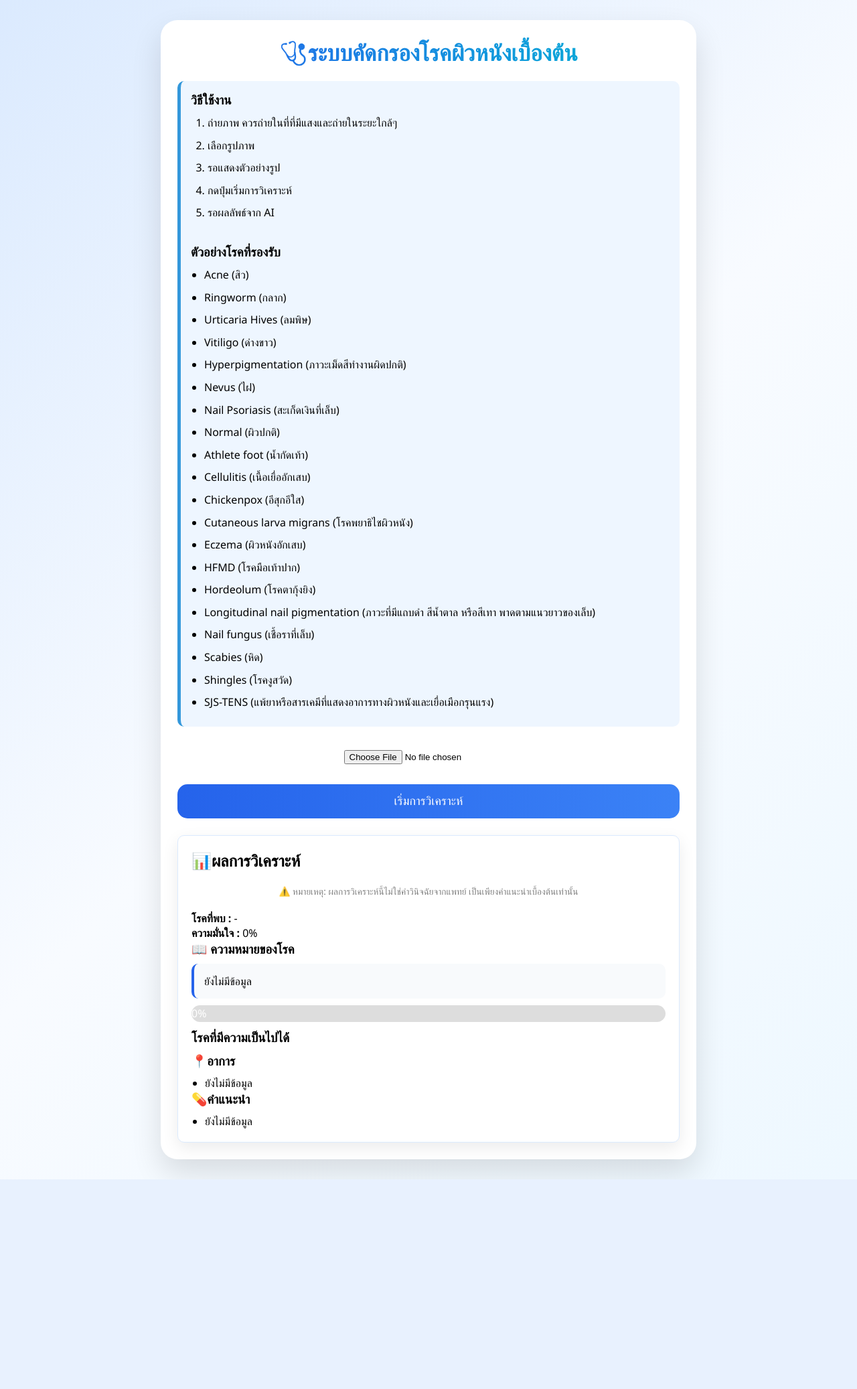
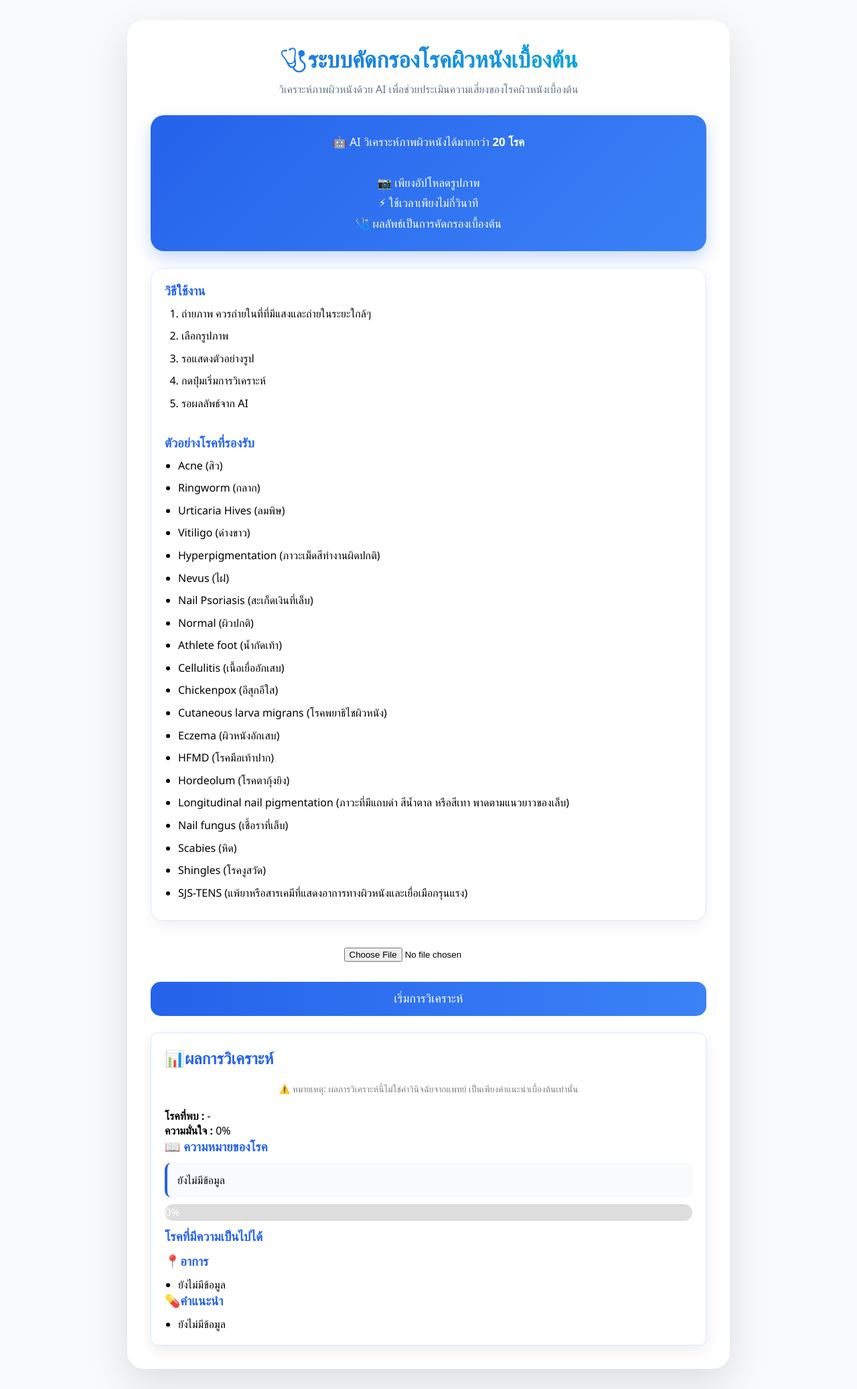
Before and after one commit to st12576-creator/SkinAiwebsite, a Flask app: page / in a window 1280 px wide. Shown: the whole page at 67% size. Before the commit the page ends 1761 px from the top, so only its background shows below. Run offline with Flask 3, Linux system fonts and the light colour scheme.

Commit message:
Update index.html

```diff
--- a/templates/index.html
+++ b/templates/index.html
@@ -14,18 +14,18 @@
 
 body{
     font-family:Segoe UI,Tahoma,Geneva,Verdana,sans-serif;
-    background:linear-gradient(135deg,#dbeafe,#f8fbff,#eef8ff);
+    background:#f8fafc;
     min-height: 100vh;
     padding:30px;
 }
 
 .container{
-    max-width:800px;
+    max-width:900px;
     margin:auto;
     background:white;
     border-radius:25px;
-    padding:25px;
-    box-shadow:0 20px 45px rgba(0,0,0,.12);
+    padding:35px;
+    box-shadow:0 20px 60px rgba(0,0,0,.12);
 }
 
 h1{
@@ -40,13 +40,49 @@ h1{
     color:transparent;
     margin-bottom:20px;
 }
+.subtitle{
+    text-align:center;
+    color:#64748b;
+    font-size:16px;
+    margin-top:-10px;
+    margin-bottom:25px;
+    line-height:1.6;
+}
+    .hero-card{
 
+    background:linear-gradient(135deg,#2563eb,#3b82f6);
+
+    color:white;
+
+    padding:25px;
+
+    border-radius:20px;
+
+    margin-bottom:25px;
+
+    text-align:center;
+
+    font-size:17px;
+
+    line-height:1.8;
+
+    box-shadow:0 10px 25px rgba(37,99,235,.25);
+
+}
+    h2,h3{
+
+    color:#2563eb;
+
+    margin-bottom:12px;
+
+}
 .info-box{
-    background:#eef6ff;
-    border-left:5px solid #3498db;
-    padding:15px;
-    border-radius:10px;
-    margin-bottom:20px;
+     background:white;
+    border:1px solid #dbeafe;
+    border-radius:18px;
+    padding:20px;
+    margin-bottom:25px;
+    box-shadow: 0 8px 20px rgba(0,0,0,.06);
 }
 
 .info-box h3{
@@ -146,10 +182,14 @@ ul{
 }
 
 .prediction-fill{
-
-    height:100%;
-    background:linear-gradient(90deg,#06b6d4,#2563eb);
-
+ height:100%;
+ background:linear-gradient(90deg,#06b6d4,#2563eb);
+}
+    #preview{
+    margin-top:20px;
+    border:4px solid white;
+    border-radius:20px;
+    box-shadow:0 10px 30px rgba(0,0,0,.15);
 }
 .info-box ol{
     padding-left: 25px;
@@ -169,7 +209,18 @@ ul{
 <div class="container">
 
 <h1>🩺ระบบคัดกรองโรคผิวหนังเบื้องต้น</h1>
+<p class="subtitle">
+    วิเคราะห์ภาพผิวหนังด้วย AI เพื่อช่วยประเมินความเสี่ยงของโรคผิวหนังเบื้องต้น
+</p>
+    <div class="hero-card">
 
+    🤖 AI วิเคราะห์ภาพผิวหนังได้มากกว่า <b>20 โรค</b><br><br>
+
+    📷 เพียงอัปโหลดรูปภาพ<br>
+    ⚡ ใช้เวลาเพียงไม่กี่วินาที<br>
+    🩺 ผลลัพธ์เป็นการคัดกรองเบื้องต้น
+
+</div>
 <div class="info-box">
 <h3>วิธีใช้งาน</h3>
 
```
